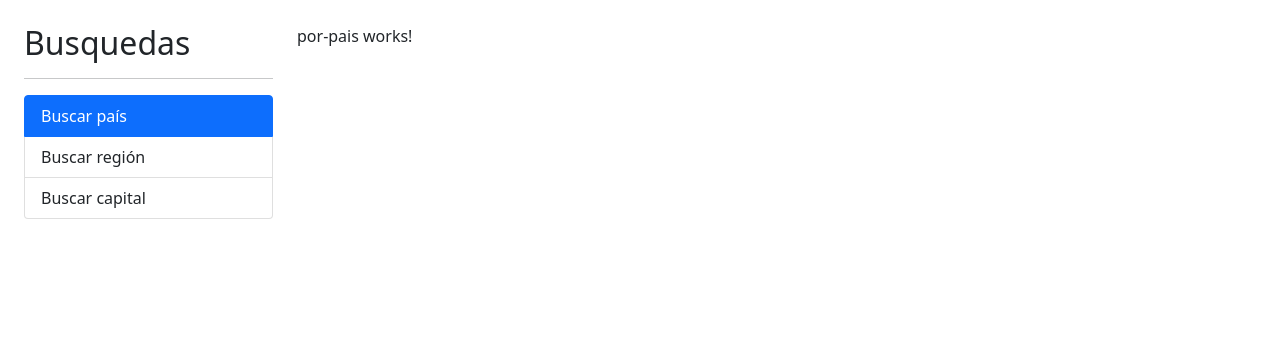
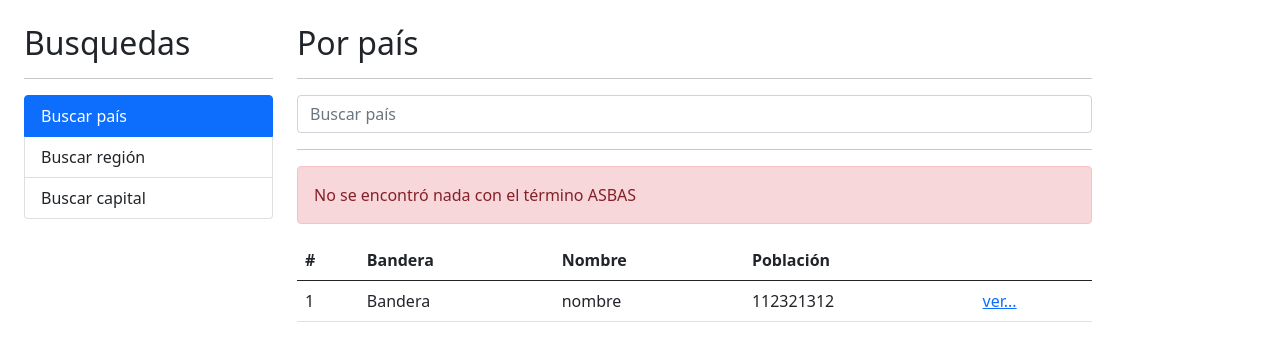
Before and after one commit to cesar-vaesco/App-paises-angular, an Angular app: page / in a window 1280 px wide. Shown: the top 348 px of the page. Built offline with nearby package versions, Linux system fonts and the light colour scheme.

Commit message:
Paises: estructura y comunicación entre html y ts del componente buscar por pais

```diff
--- a/src/app/pais/pages/por-pais/por-pais.component.html
+++ b/src/app/pais/pages/por-pais/por-pais.component.html
@@ -1 +1,49 @@
-<p>por-pais works!</p>
+<h2>Por país</h2>
+<hr>
+
+
+<div class="row">
+    <div class="col">
+        <form (ngSubmit)="buscar()" autocomplete="off">
+            <input
+                    type="text"
+                    name="termino"
+                    class="form-control"
+                    [(ngModel)]="termino"
+                    placeholder="Buscar país" />
+        </form>
+    </div>
+</div>
+
+<hr>
+
+<div class="alert alert-danger">
+    No se encontró nada con el término ASBAS
+</div>
+
+<div class="row">
+    <div class="col">
+        <table class="table table-hover">
+            <thead>
+                <tr>
+                    <th> # </th>
+                    <th> Bandera </th>
+                    <th> Nombre</th>
+                    <th> Población </th>
+                    <th></th>
+                </tr>
+            </thead>
+            <tbody>
+                <tr>
+                    <td>1</td>
+                    <td> Bandera</td>
+                    <td> nombre </td>
+                    <td> 112321312 </td>
+                    <td>
+                        <a href="/pais/ver"> ver...</a>
+                    </td>
+                </tr>
+            </tbody>
+        </table>
+    </div>
+</div>
--- a/src/app/pais/pages/por-pais/por-pais.component.ts
+++ b/src/app/pais/pages/por-pais/por-pais.component.ts
@@ -1,16 +1,18 @@
-import { Component, OnInit } from '@angular/core';
+import { Component } from '@angular/core';
 
 @Component({
   selector: 'app-por-pais',
   templateUrl: './por-pais.component.html',
-  styles: [
-  ]
+  styles: [],
 })
-export class PorPaisComponent implements OnInit {
+export class PorPaisComponent {
+  constructor() {}
 
-  constructor() { }
+//   Vinculando la propiedad termino a la vista a través de ngModel
+  termino: string = '';
 
-  ngOnInit(): void {
+//   Acción que se genera al enviar el formulario
+  buscar() {
+    console.log(this.termino);
   }
-
 }
--- a/src/app/pais/pais.module.ts
+++ b/src/app/pais/pais.module.ts
@@ -1,5 +1,7 @@
 import { NgModule } from '@angular/core';
 import { CommonModule } from '@angular/common';
+import { FormsModule } from '@angular/forms';
+
 import { PorCapitalComponent } from './pages/por-capital/por-capital.component';
 import { PorPaisComponent } from './pages/por-pais/por-pais.component';
 import { PorRegionComponent } from './pages/por-region/por-region.component';
@@ -22,7 +24,8 @@
   ],
 
   imports: [
-      CommonModule
+      CommonModule,
+      FormsModule
     ],
 })
 export class PaisModule {}
```
